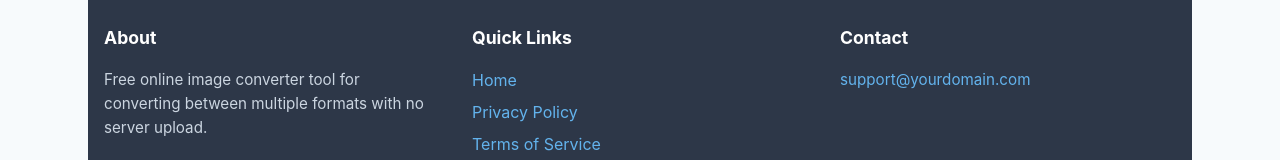
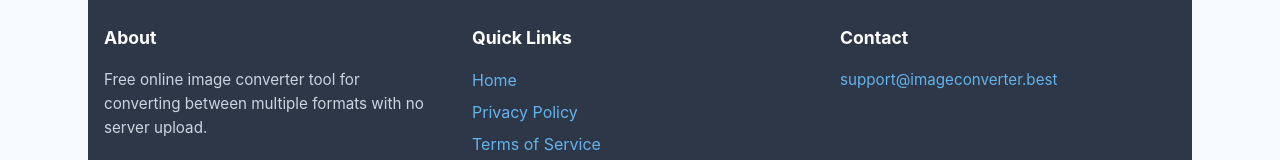
Before and after one commit to pidaixu-alt/image-converter, a Vue app: page / in a window 1280 px wide. Shown: the part 1407-1567 px from the top of the page. Built offline with nearby package versions, Linux system fonts and the light colour scheme.

Commit message:
faet: email

```diff
--- a/src/components/PageFooter.vue
+++ b/src/components/PageFooter.vue
@@ -18,7 +18,7 @@
 
       <div class="footer-section">
         <h3>Contact</h3>
-        <p><a href="mailto:support@yourdomain.com">support@yourdomain.com</a></p>
+        <p><a href="mailto:support@imageconverter.best">support@imageconverter.best</a></p>
       </div>
     </div>
 
--- a/src/views/Privacy.vue
+++ b/src/views/Privacy.vue
@@ -64,7 +64,7 @@
 
         <section>
           <h2>7. Contact Us</h2>
-          <p>If you have privacy concerns, please contact us at: <strong>support@yourdomian.com</strong></p>
+          <p>If you have privacy concerns, please contact us at: <strong>support@imageconverter.best</strong></p>
         </section>
 
         <section>
--- a/src/views/Refund.vue
+++ b/src/views/Refund.vue
@@ -46,7 +46,7 @@
           <h2>5. How to Request a Refund</h2>
           <p>
             To request a refund, please contact our support team with your order details and reason for the refund
-            request. You can reach us at <strong>support@yourdomain.com</strong>. Include:
+            request. You can reach us at <strong>support@imageconverter.best</strong>. Include:
           </p>
           <ul>
             <li>Your order ID</li>
--- a/src/views/Terms.vue
+++ b/src/views/Terms.vue
@@ -85,7 +85,7 @@
 
         <section>
           <h2>10. Contact</h2>
-          <p>For questions regarding these terms, please contact: <strong>support@yourdomain.com</strong></p>
+          <p>For questions regarding these terms, please contact: <strong>support@imageconverter.best</strong></p>
         </section>
 
         <section class="last-updated">
```
